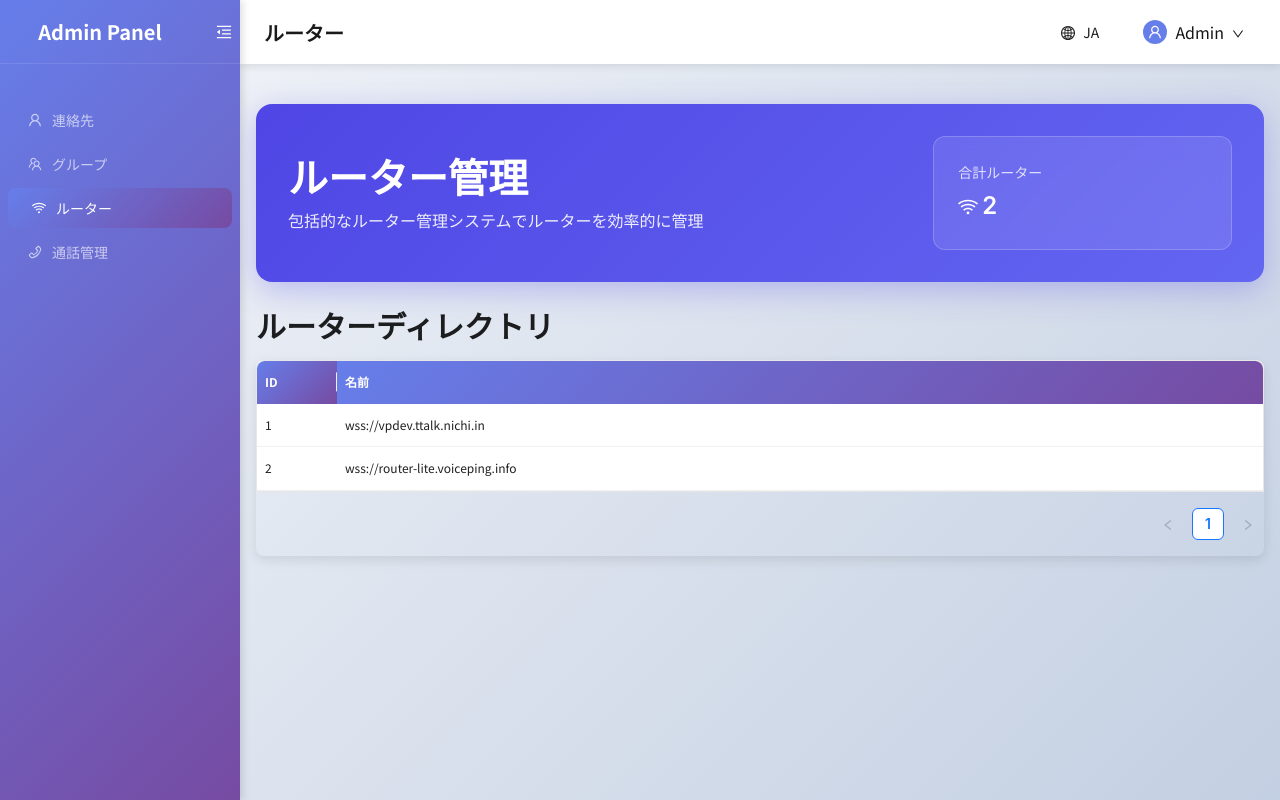
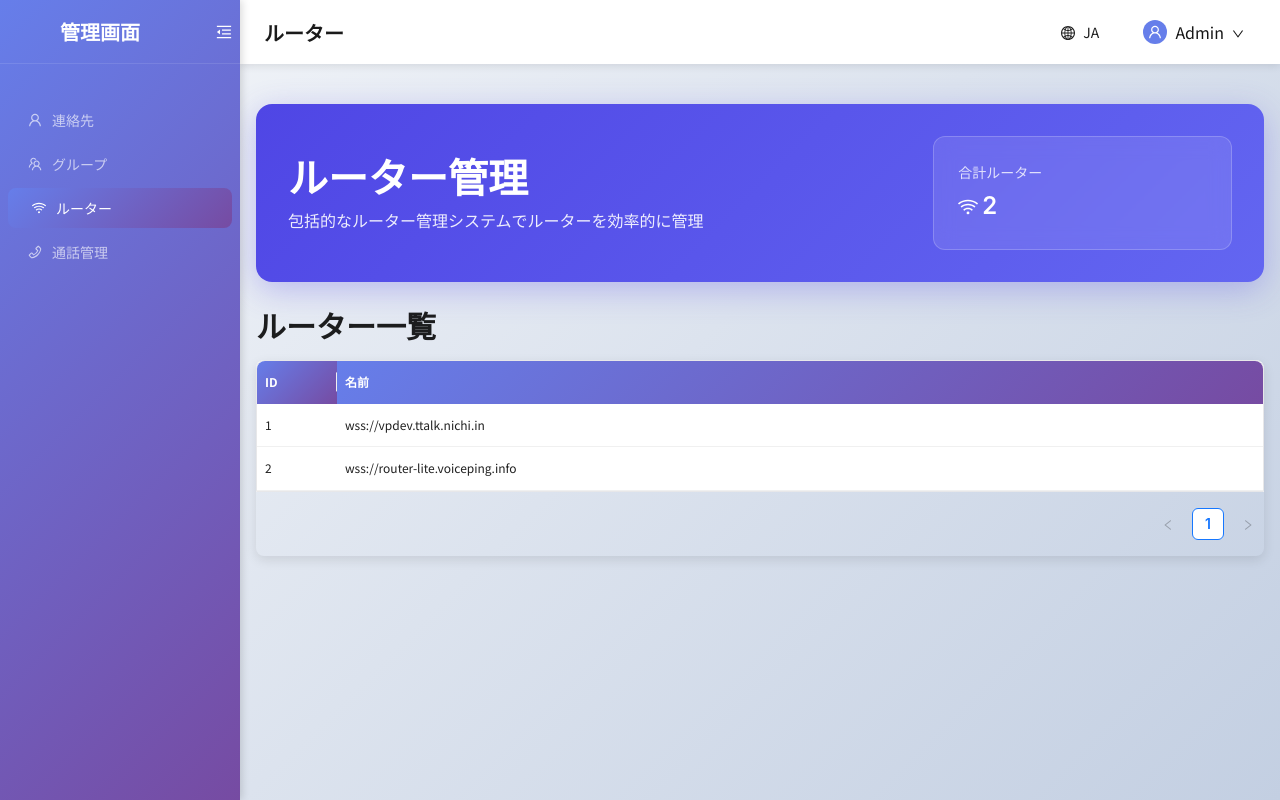
Before and after one commit to HarishNichi/demo-ttalk, a Next.js app: page /routers in a window 1280 px wide. Built offline with nearby package versions, Linux system fonts and the light colour scheme.

Commit message:
feat(i18n): add translations for admin panel title variants
Add short and full translations for admin panel title in both English and Japanese locales to support collapsed/expanded sidebar states

```diff
--- a/src/app/Sidebar.js
+++ b/src/app/Sidebar.js
@@ -186,7 +186,7 @@ const Sidebar = () => {
                 transition: 'all 0.3s ease',
                 flex: 1
               }}>
-                {collapsed ? 'AP' : 'Admin Panel'}
+                {collapsed ? t('shortAdminPanel') : t('adminPanel')}
               </h2>
               <Button
                 type="text"
--- a/src/locales/en.json
+++ b/src/locales/en.json
@@ -3,6 +3,7 @@
     "success": "Login successful!",
     "invalidCredentials": "Invalid credentials. Please try again.",
     "adminPanel": "Admin Panel",
+    "shortAdminPanel": "AP",
     "adminPanelDescription": "Manage your contacts, groups, and routers with our intuitive admin dashboard",
     "contactManagement": "📞 Contact Management",
     "groupOrganization": "👥 Group Organization",
@@ -103,6 +104,8 @@
   "cancel": "Cancel",
   "pleaseInput": "Please input {{field}}",
   "enterField": "Enter {{field}}",
+  "adminPanel": "Admin Panel",
+  "shortAdminPanel": "AP",
   "callManagement": {
     "callManagement": "Call management",
     "callInitiatedSuccess": "Call initiated successfully!",
--- a/src/locales/ja.json
+++ b/src/locales/ja.json
@@ -2,7 +2,8 @@
   "login": {
     "success": "ログイン成功！",
     "invalidCredentials": "認証情報が無効です。もう一度お試しください。",
-    "adminPanel": "管理パネル",
+    "adminPanel": "管理画面",
+    "shortAdminPanel": "AP",
     "adminPanelDescription": "直感的な管理ダッシュボードで連絡先、グループ、ルーターを管理します",
     "contactManagement": "📞 連絡先管理",
     "groupOrganization": "👥 グループ編成",
@@ -39,7 +40,7 @@
     "contactManagement": "連絡先管理",
     "contactManagementDescription": "包括的な連絡先管理システムで連絡先を効率的に管理します",
     "totalContacts": "合計連絡先",
-    "contactDirectory": "連絡先ディレクトリ",
+    "contactDirectory": "連絡先一覧",
     "addNewContact": "連絡先追加",
     "searchContactsPlaceholder": "検索",
     "edit": "編集"
@@ -64,7 +65,7 @@
     "groupManagement": "グループ管理",
     "groupManagementDescription": "連絡先グループを効率的に管理",
     "totalGroups": "合計グループ",
-    "groupDirectory": "グループディレクトリ",
+    "groupDirectory": "グループ一覧",
     "addNewGroup": "グループ追加",
     "searchGroupsPlaceholder": "グループ名で検索...",
     "edit": "編集",
@@ -94,7 +95,7 @@
     "routerManagement": "ルーター管理",
     "routerManagementDescription": "包括的なルーター管理システムでルーターを効率的に管理",
     "totalRouters": "合計ルーター",
-    "routerDirectory": "ルーターディレクトリ",
+    "routerDirectory": "ルーター一覧",
     "addNewRouter": "新しいルーターを追加",
     "searchRoutersPlaceholder": "名前でルーターを検索"
   },
@@ -104,6 +105,8 @@
   "cancel": "キャンセル",
   "pleaseInput": "{{field}}を入力してください",
   "enterField": "{{field}}を入力",
+  "adminPanel": "管理画面",
+  "shortAdminPanel": "管理",
   "callManagement": {
     "callManagement": "通話管理",
     "callInitiatedSuccess": "通話が正常に開始されました！",
```
